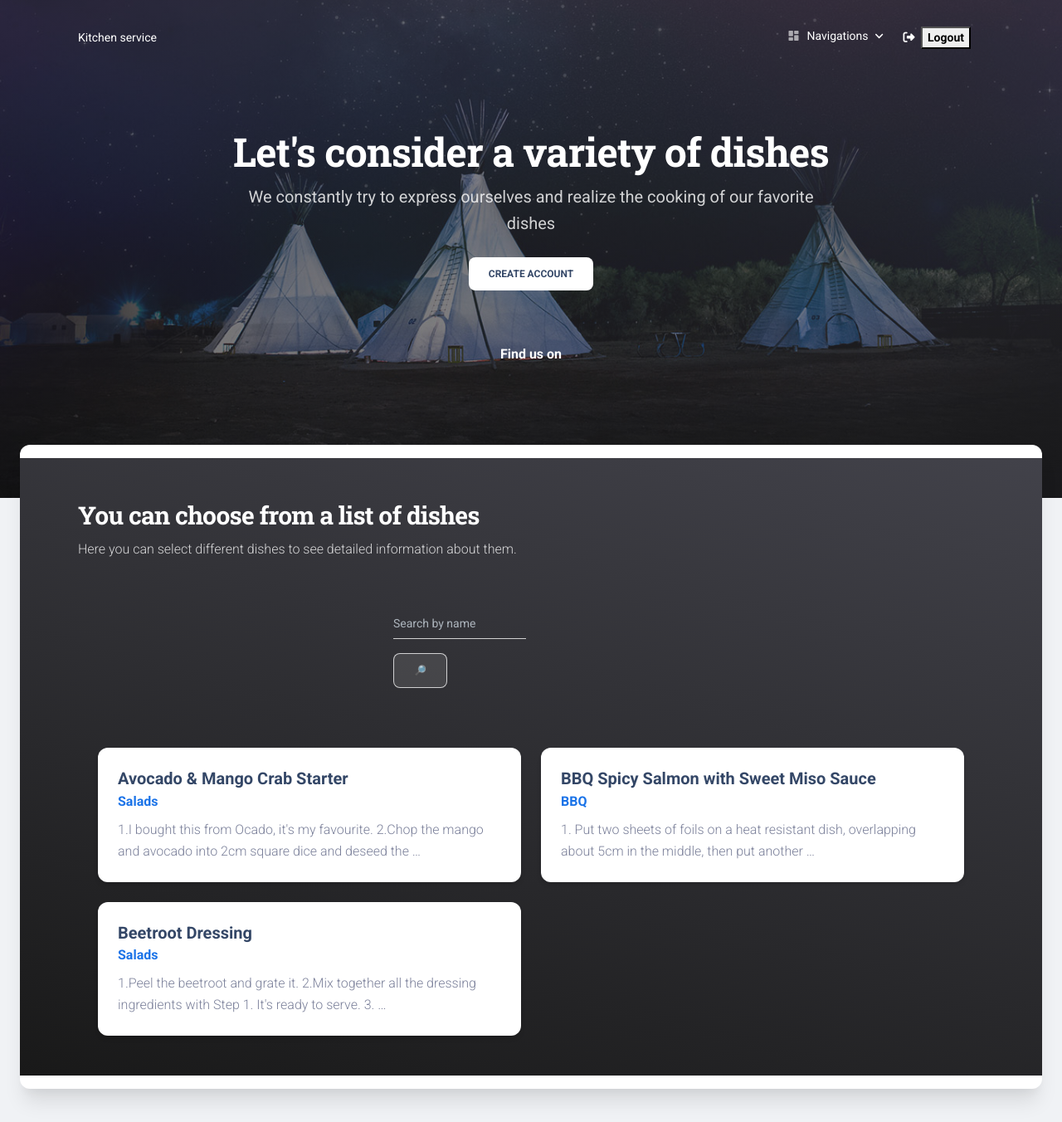
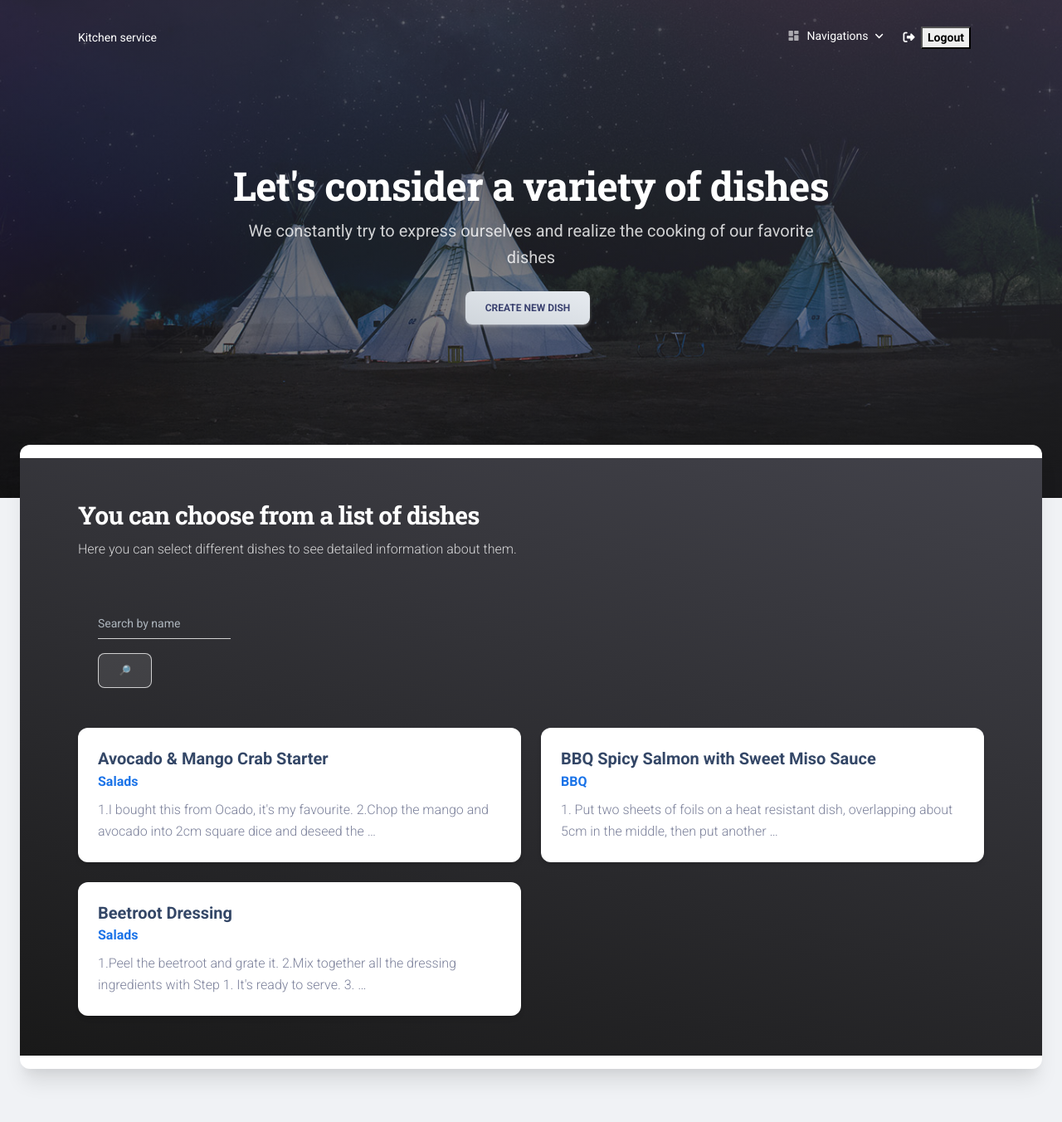
Before and after one commit to MrsLFG/restaurant-kitchen-service, a Django app: page /kitchen/dishes/ in a window 1280 px wide. Shown: the top 1352 px of the page at 83% size. Run offline with Django 5.2, Linux system fonts and the light colour scheme; a user stored in the database is signed in; data comes from the database, SQL or seed files in the repository; some libraries are stand-ins or nearby versions.

Commit message:
added button for create new dish and moved the search form to the left

```diff
--- a/templates/kitchen/dish_list.html
+++ b/templates/kitchen/dish_list.html
@@ -60,8 +60,9 @@
           <div class="col-lg-8 text-center mx-auto my-auto">
             <h1 class="text-white">Let's consider a variety of dishes</h1>
             <p class="lead mb-4 text-white opacity-8">We constantly try to express ourselves and realize the cooking of our favorite dishes</p>
-            <button type="submit" class="btn bg-white text-dark">Create Account</button>
-            <h6 class="text-white mb-2 mt-5">Find us on</h6>
+                <a href="{% url 'kitchen:dish-create' %}" class="btn bg-gradient-light w-auto me-2">
+                  Create new dish
+                </a>
             <div class="d-flex justify-content-center">
             </div>
           </div>
@@ -81,12 +82,13 @@
       </div>
       <div class="container">
         <div class="row justify-space-between py-2">
-        <div class="col-lg-4 mx-auto">
-          <div class="input-group input-group-dynamic mb-4">
+          <div class="col-lg-4 ">
+            <div class="input-group input-group-dynamic">
               <form action="" method="get" class="form-inline">
                 {{ search_form|crispy }}
                 <input type="submit" value="🔎" class="btn btn-outline-white">
               </form>
+            </div>
           </div>
         </div>
       </div>
```
Lines whose indentation alone changed are shown as unchanged.
